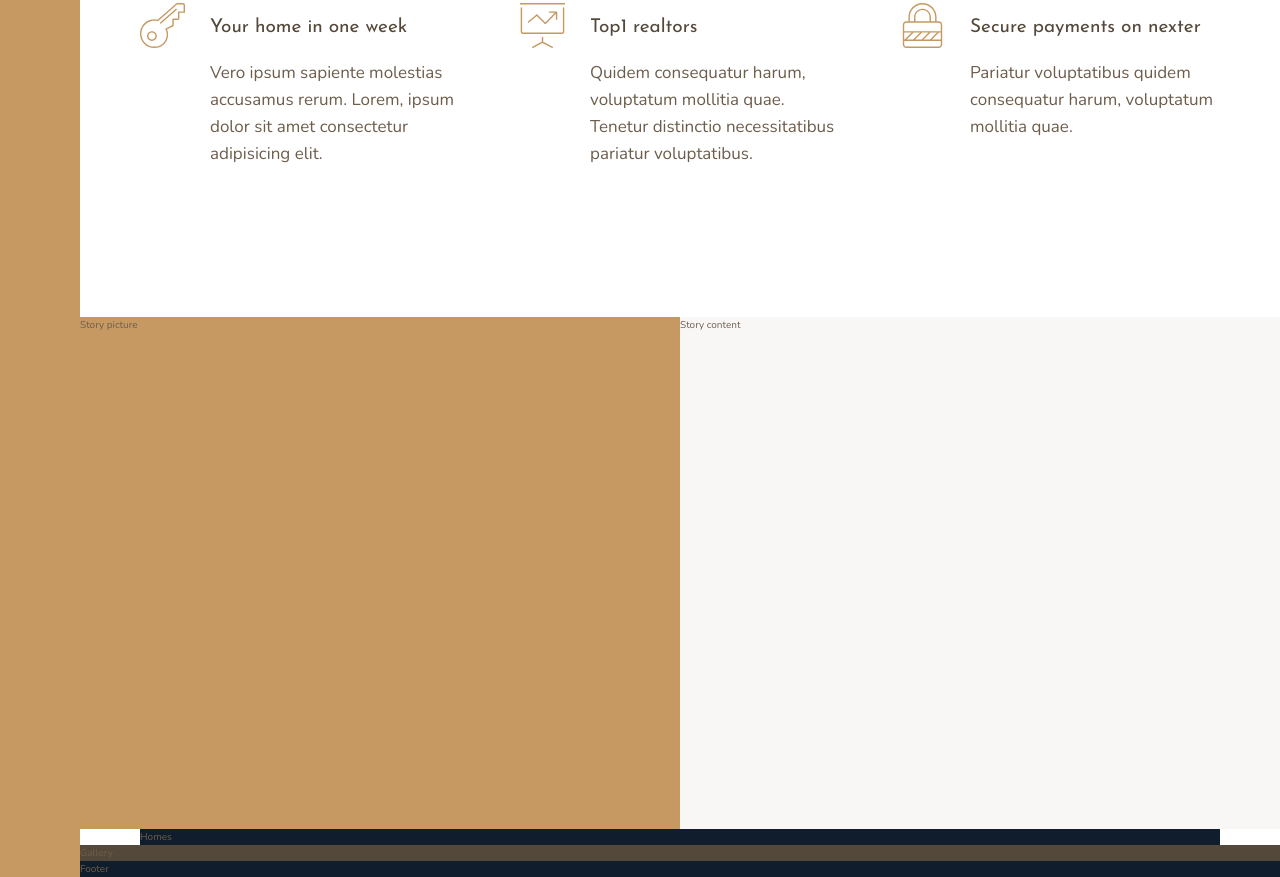
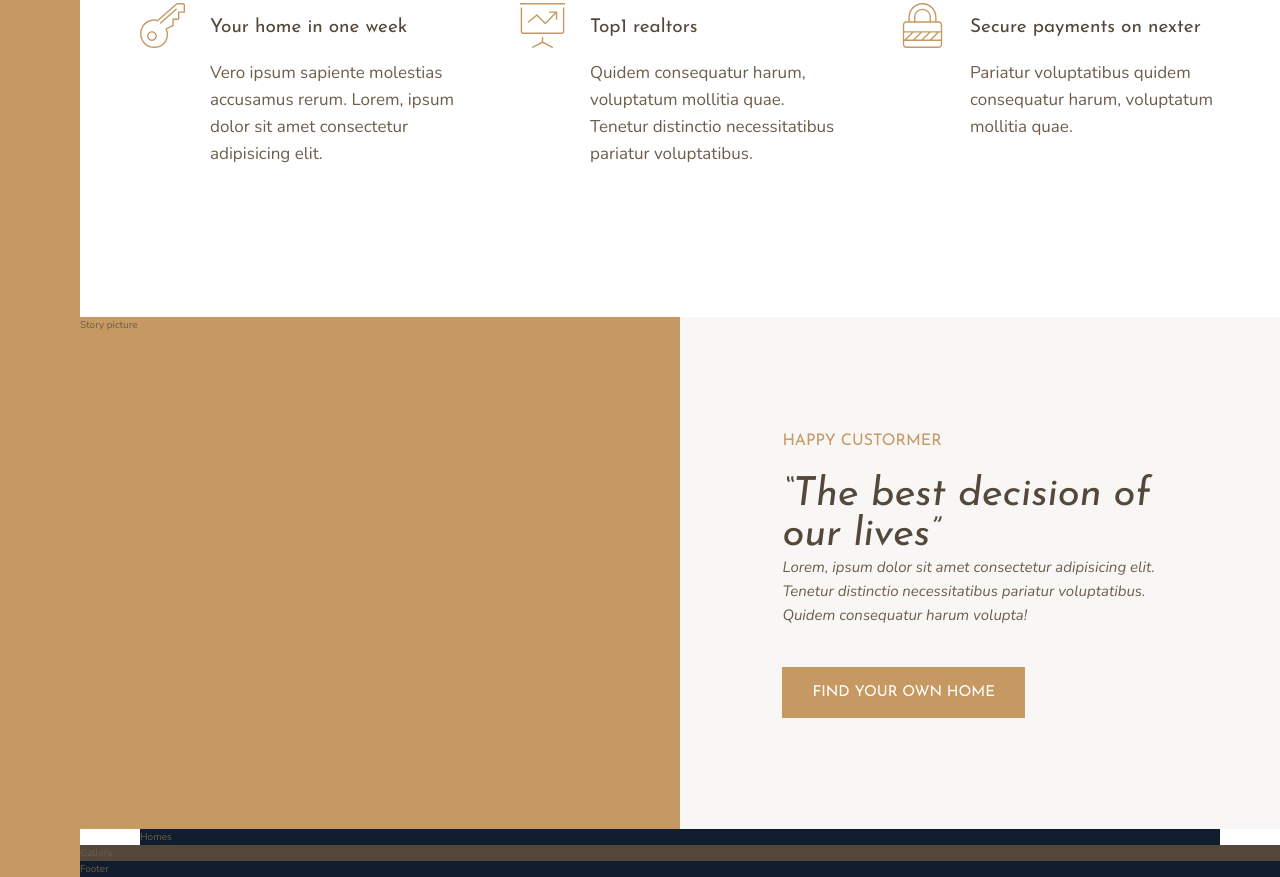
Before and after one commit to mattyImry/UdemyCssSass_Project3, a website: page index.html in a window 1280 px wide. Shown: the part 991-1868 px from the top of the page. Drawn offline with nearby package versions, Linux system fonts and the light colour scheme.

Commit message:
Add to story section

```diff
--- a/index.html
+++ b/index.html
@@ -80,7 +80,12 @@
         </div>
 
         <div class="story__content">
-            Story content
+            <h3 class="heading-3 mb-sm">Happy Custormer</h3>
+            <h2 class="heading-2 heading-2--dark mg-md">&ldquo;The best decision of our lives&rdquo;</h2>
+            <p class="story__text">
+                Lorem, ipsum dolor sit amet consectetur adipisicing elit. Tenetur distinctio necessitatibus pariatur voluptatibus. Quidem consequatur harum volupta!
+            </p>
+            <button class="btn">Find your own home</button>
         </div>
 
         <section class="homes">
--- a/sass/_story.scss
+++ b/sass/_story.scss
@@ -7,5 +7,23 @@
     &__content {
         background-color: $color-grey-light-1;
         grid-column: col-start 5 / full-end;
+
+        padding: 6rem 8vw;
+
+        // display: flex;       example centering in flex box
+        // flex-direction: column;
+        // justify-content: center;
+        // align-items: flex-start;
+
+        display: grid;          //example centering in grid
+        align-content: center;
+        justify-items: start;
     }
+
+    &__text {
+        font-size: 1.5rem;
+        font-style: italic;
+        margin-bottom: 4rem;
+    }
+
 }
--- a/sass/_typography.scss
+++ b/sass/_typography.scss
@@ -9,10 +9,24 @@
 
 .heading-2 {
     @extend %heading;
+    font-size: 4rem;
+    font-style: italic;
+    line-height: 1;
+     &--light {
+        color:$color-grey-light-1;
+    }
+
+    &--dark {
+        color:$color-grey-dark-1;
+    }
+
 }
 
 .heading-3 {
     @extend %heading;
+    font-size: 1.6rem;
+    color: $color-primary;
+    text-transform: uppercase;
 }
 
 .heading-4 {
@@ -27,3 +41,36 @@
         color:$color-grey-dark-1;
     }
 }
+
+.btn {
+    background-color: $color-primary;
+    color: #fff;
+    border: none;
+    border-radius: 0;
+    font-family: $font-display;
+    font-size: 1.5rem;
+    text-transform: uppercase;
+    padding: 1.8rem 3rem;
+    cursor: pointer;
+    transition: all .2s;
+
+    &:hover {
+        background-color: $color-primary-dark;
+    }
+}
+
+.mb-sm {
+    margin-bottom: 2rem;
+}
+
+.mb-md {
+    margin-bottom: 3rem;
+}
+
+.mb-lg {
+    margin-bottom: 4rem;
+}
+
+.mb-hg {
+    margin-bottom: 8rem;
+}
```
Also changed, not shown: css/style.css.
